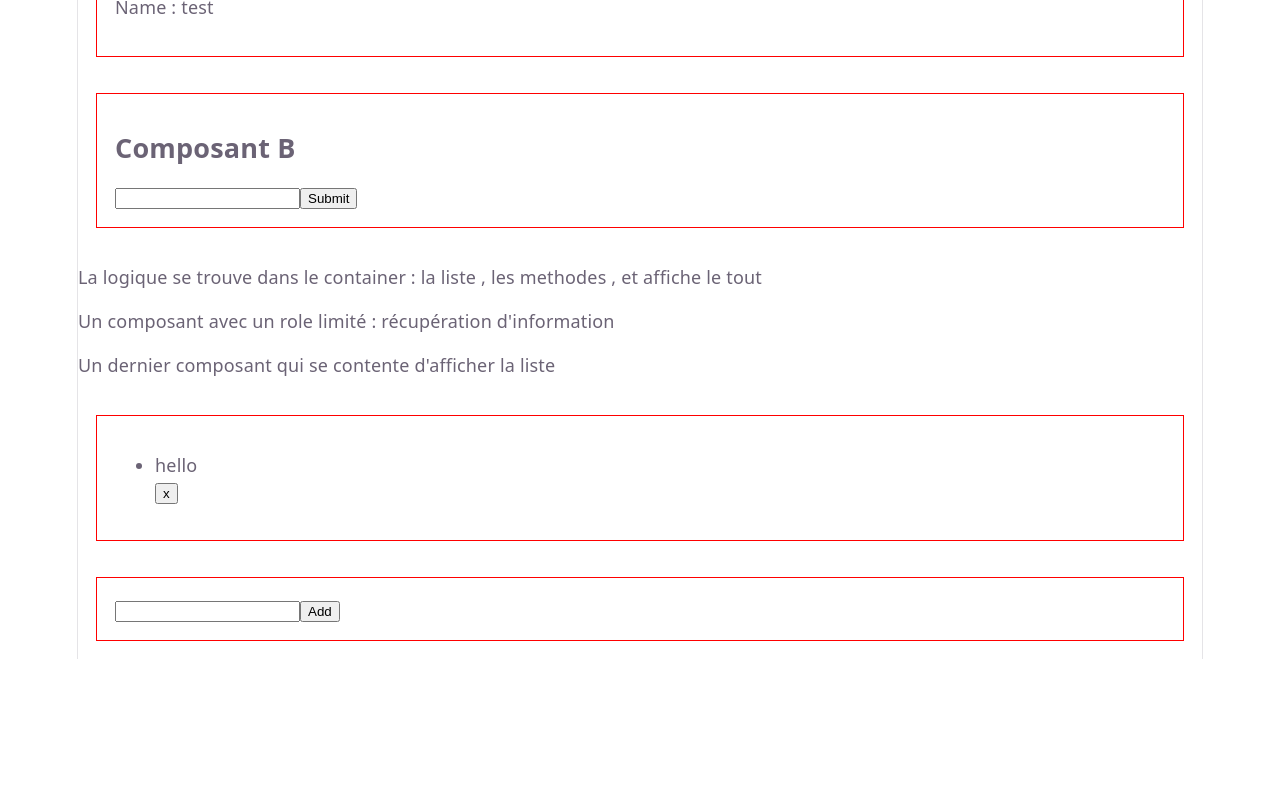
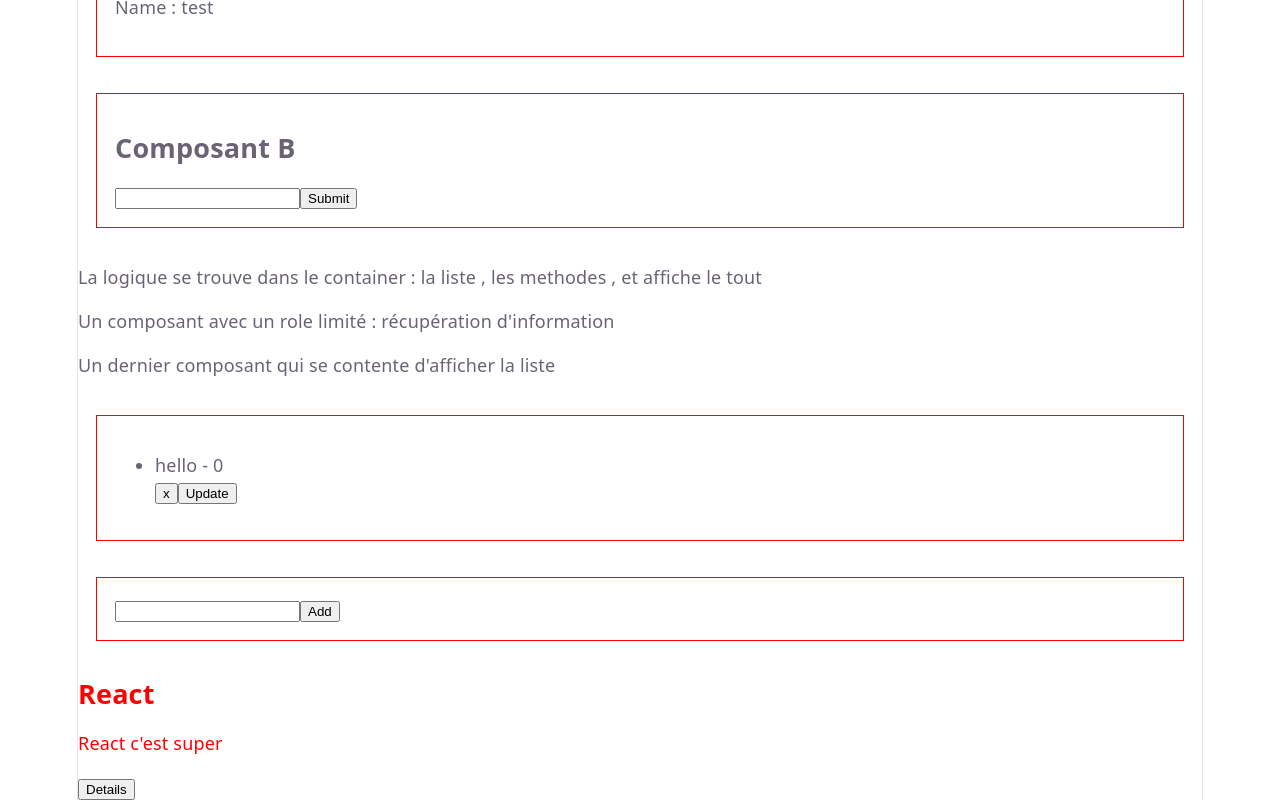
Before and after one commit to Formation-JS/TI_2026_DevWeb__React_03__useHook, a React (Vite) app: page / in a window 1280 px wide. Shown: the part 806-1606 px from the top of the page. Before the commit the page ends 1465 px from the top, so only its background shows below. Built offline with nearby package versions, Linux system fonts and the light colour scheme.

Commit message:
demo_communication_plusieurs_niveaux

```diff
--- a/src/App.tsx
+++ b/src/App.tsx
@@ -1,4 +1,5 @@
 import './App.css';
+import { Card } from './components/DemoCommunication/card.tsx';
 import Container from './components/DemoCommunication/Container.tsx';
 import DemoForm_Action from './components/DemoForm/DemoForm_Action.tsx';
 import DemoForm_ActionState from './components/DemoForm/DemoForm_ActionState.tsx';
@@ -28,6 +29,8 @@ function App() {
 
         <Container/>
 
+        <Card title='React' content="React c'est super" style='red'/>
+
 
     </>
   );
--- a/src/components/DemoCommunication/ComponentC.tsx
+++ b/src/components/DemoCommunication/ComponentC.tsx
@@ -1,5 +1,15 @@
-export default function ComponentC({data,removeItemChild} :
-  {data : string[],removeItemChild : (index : number) => void}){
+import { useState } from 'react';
+import ComponentUpdate from './componentUpdate.tsx';
+
+
+export default function ComponentC({data,removeItemChild,updateItemChild} :
+  { data : string[],
+    removeItemChild : (index : number) => void,
+    updateItemChild : (index : number , newValue : string) => void
+  }
+  ){
+
+    const [toShow , setToShow] = useState<number>(-1)
 
 const removeFromChild = (index : number) => {
   removeItemChild(index)
@@ -9,10 +19,25 @@ const removeFromChild = (index : number) => {
     <>
 <ul>
   {data.map( (value,index) => (
-    <>
-      <li key={index}>{value}</li>
-      <button onClick={() => removeFromChild(index)}>x</button>
-    </>
+    <div key={index}>
+
+      { toShow !== index ?
+      <>
+        <li>{value} - {index}</li>
+        <button onClick={() => removeFromChild(index)}>x</button>
+        <button onClick={() => setToShow(index)}>Update</button>
+      </>
+      :
+        <ComponentUpdate
+        messageToUpdate={value}
+        index={index}
+        updateValueChild={updateItemChild}
+        setToShow={setToShow}
+        />
+      }
+
+
+    </div>
     ))}
 </ul>
     </>
--- a/src/components/DemoCommunication/ComponentD.tsx
+++ b/src/components/DemoCommunication/ComponentD.tsx
@@ -13,10 +13,8 @@ export default function ComponentD(
 
   return (
     <>
-
-    <input type='text' value={valueToSend} onChange={(e) => setValueToSend(e.target.value)}/>
-    <button onClick={addToList}>Add</button>
-
+      <input type='text' value={valueToSend} onChange={(e) => setValueToSend(e.target.value)}/>
+      <button onClick={addToList}>Add</button>
     </>
   )
 }
--- /dev/null
+++ b/src/components/DemoCommunication/ComponentUpdate.tsx
@@ -0,0 +1,37 @@
+import { useEffect, useState } from 'react';
+
+export default function ComponentUpdate(
+ {
+  // Valeur à modifier
+  messageToUpdate,
+  // methode pour executer la modification
+  updateValueChild,
+  // l'index de l'élément à modifier
+  index,
+  // Modification de toShow
+  setToShow
+} :
+ {
+  messageToUpdate : string,
+  updateValueChild : (index : number,newValue : string) => void,
+  index : number,
+  setToShow : React.Dispatch<React.SetStateAction<number>>
+ }
+){
+// Permet de récupérer la nouvelle valeur de l'utilisateur
+  const [valueToUpdate , setValueToUpdate] = useState<string>(messageToUpdate)
+
+
+// Déclenche la mise à jour
+const updateValue = () => {
+  updateValueChild(index,valueToUpdate)
+  setToShow(-1)
+}
+
+  return (
+    <>
+      <input type='text' value={valueToUpdate} onChange={(e) => setValueToUpdate(e.target.value)} />
+      <button onClick={updateValue}>update</button>
+    </>
+  )
+}
--- a/src/components/DemoCommunication/Container.tsx
+++ b/src/components/DemoCommunication/Container.tsx
@@ -5,15 +5,21 @@ import ComponentC from './ComponentC.tsx';
 import ComponentD from './ComponentD.tsx';
 
 export default function Container(){
+  // Les données du parent pourront être distribué parmis les enfants
   const [value,setValue] = useState<string>('test')
   const [data , setData] = useState<string[]>(["hello"])
 
+  // Les methodes aussi pourront être accessible dans les composant enfants
   const addItem = (item : string) => {
     setData([...data,item])
   }
 
   const removeItem = (index : number) => {
     setData(data.filter((_,i) => i !== index))
+  }
+
+  const updateItem = (index : number,newValue : string) : void =>  {
+        setData(data.map((item,i) =>  i == index ? newValue : item))
   }
 
   return (
@@ -72,8 +78,9 @@ export default function Container(){
     </div>
 
     {/* Le composant C reçoit la liste depuis le parent */}
+    {/* Le composant C reçoit également l'accès à la methode de suppression d'un élément par son index */}
     <div className='card'>
-      <ComponentC data={data} removeItemChild={removeItem}/>
+      <ComponentC data={data} removeItemChild={removeItem} updateItemChild={updateItem}/>
     </div>
 
 
--- /dev/null
+++ b/src/components/DemoCommunication/card.tsx
@@ -0,0 +1,19 @@
+export function Card(
+  {style ,title,content} :
+  {style? : string,
+    title: string,
+    content : string
+  }
+){
+
+
+  return(
+    <div style={{color:style}}>
+      <h2>{title}</h2>
+
+      <p>{content}</p>
+      <button>Details</button>
+
+    </div>
+  )
+}
```
